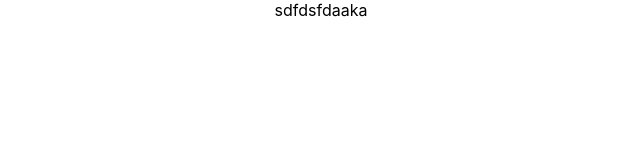
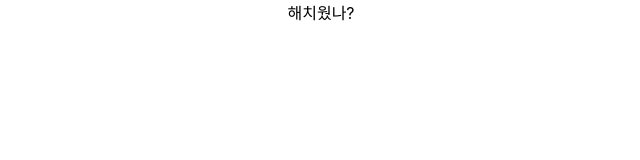
Before and after one commit to rhwnsgh2/blog-fe, a React (Create React App) app: page / in a window 1280 px wide. Shown: the top 160 px of the page, without its empty margins (319-959 px from the left). Built offline with nearby package versions, Linux system fonts and the light colour scheme.

Commit message:
jenkins test #7

```diff
--- a/src/App.tsx
+++ b/src/App.tsx
@@ -5,7 +5,7 @@ import './App.css';
 function App() {
   return (
     <div className="App">
-      sdfdsfdaaka
+      해치웠나?
     </div>
   );
 }
```
